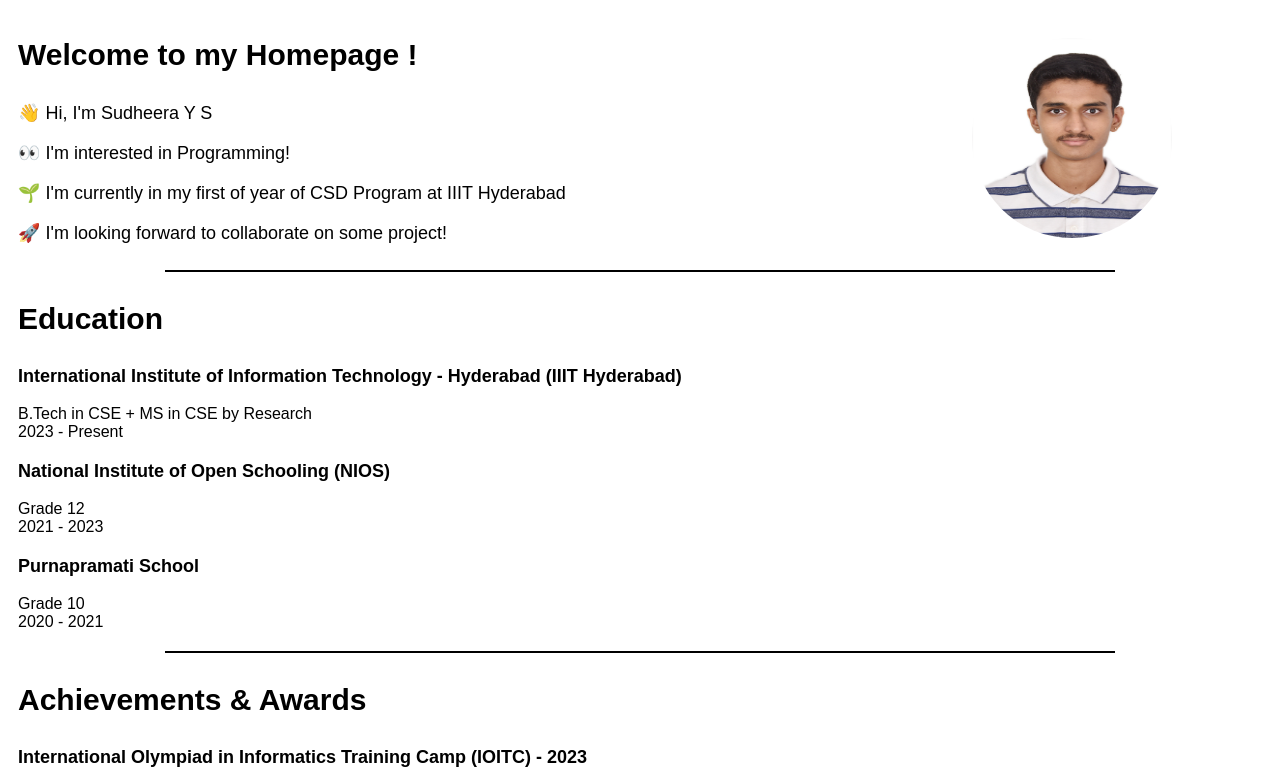
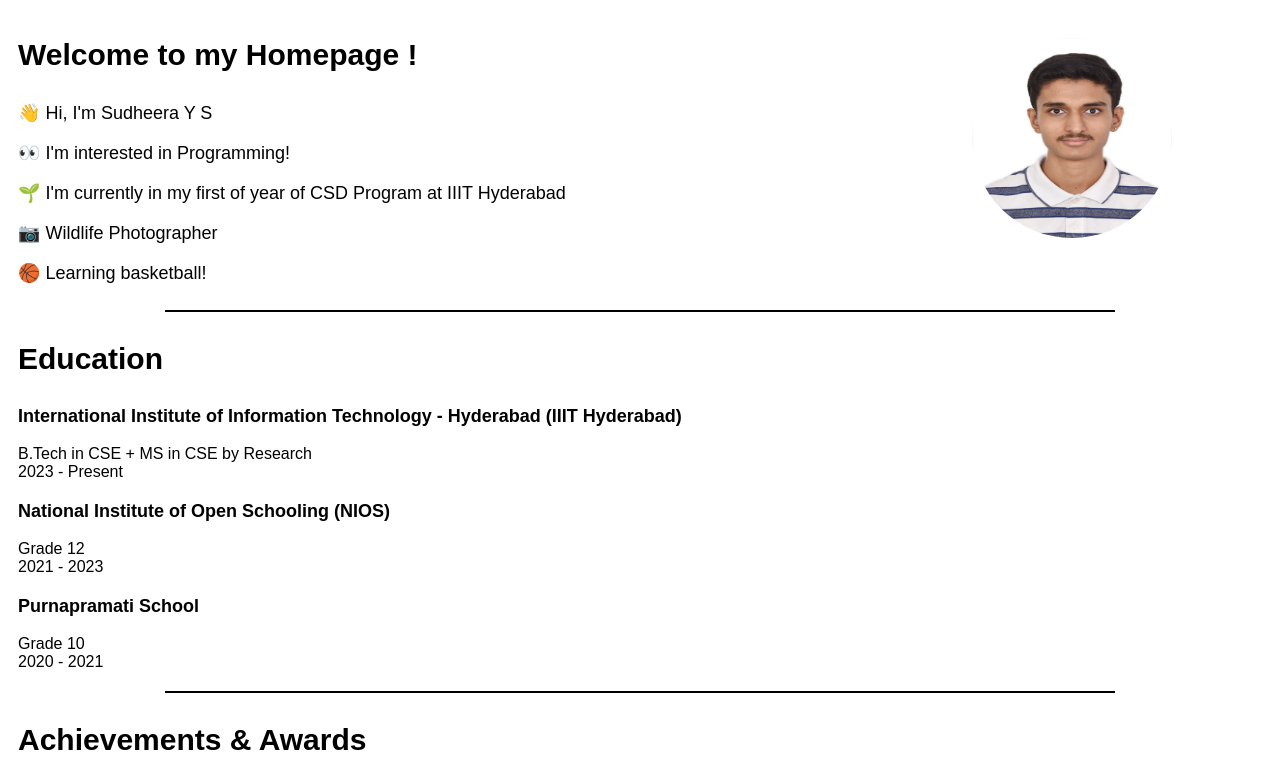
Before and after one commit to DheeruYS/DheeruYS.github.io, a plain HTML site: page index.html in a window 1280 px wide. Shown: the top 783 px of the page. Drawn offline with Linux system fonts and the light colour scheme.

Commit message:
change content

```diff
--- a/index.html
+++ b/index.html
@@ -11,16 +11,14 @@
 
     <body>
 
-
-
-
     <div class="container">
         <div>
             <p class="heading">Welcome to my Homepage !</p>
             <p class="aboutme">&#128075 Hi, I'm Sudheera Y S</p>
             <p class="aboutme">&#128064 I'm interested in Programming!</p>
             <p class="aboutme">&#127793 I'm currently in my first of year of CSD Program at IIIT Hyderabad</p>
-            <p class="aboutme">&#128640 I'm looking forward to collaborate on some project!</p>
+            <p class="aboutme"> &#128247; Wildlife Photographer</p>
+            <p class="aboutme"> &#127936; Learning basketball!</p>
 
         </div>
         <img src="PassportSizePhoto.jpg" width="200" height="200" style="margin-right:100px; margin-top: 30px; border-radius: 100%;">
```
Also changed, not shown: 1 other file.
